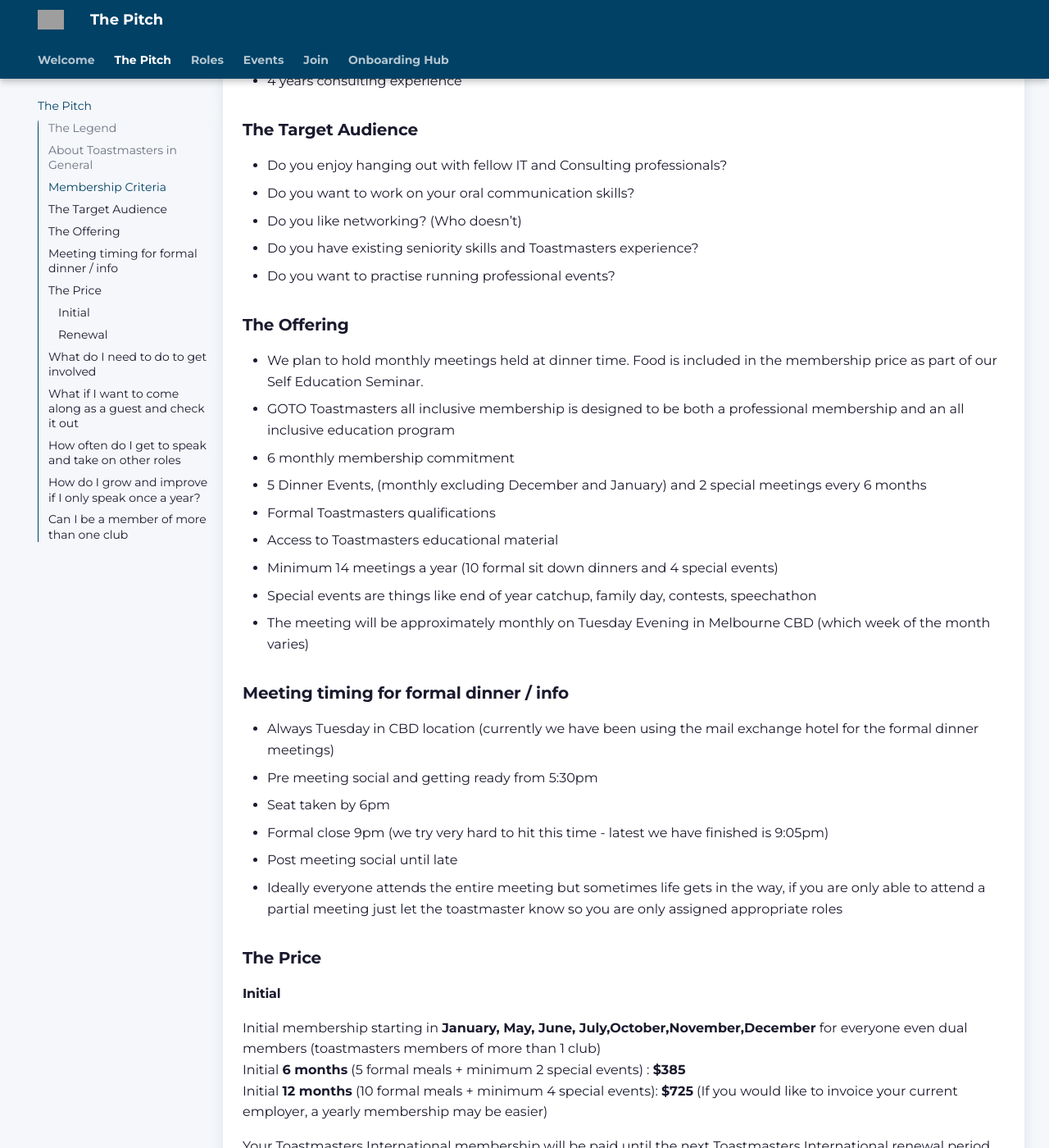
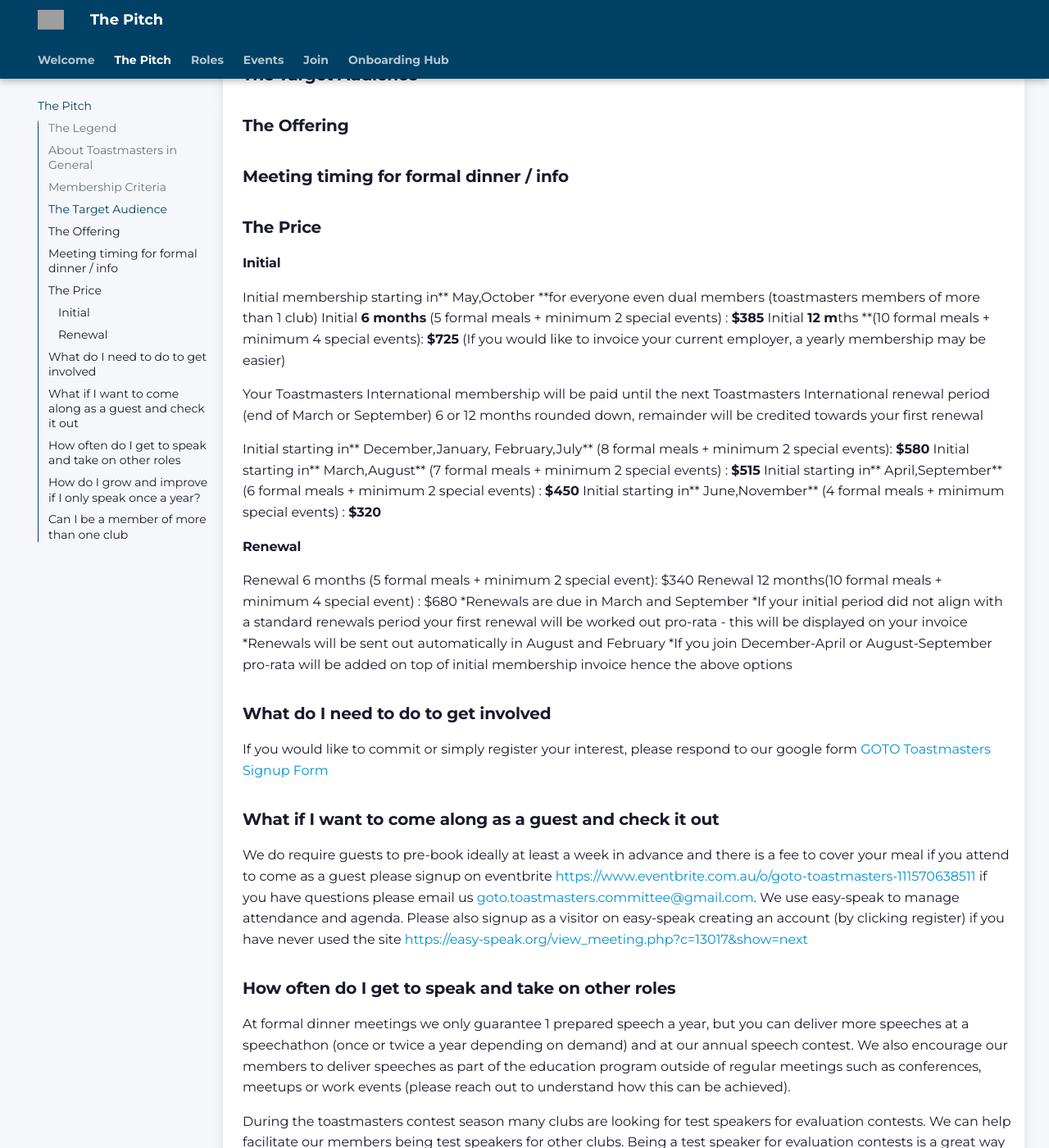
Before and after one commit to rkenefeck/gototoastmasters, an MkDocs documentation site: the page built from docs/pitch.md, in a window 1280 px wide and 1400 px high, scrolled down 699 px. Shown: the whole window at 82% size. Built offline with MkDocs 1.6.1 and Material for MkDocs 9.7.7, drawn with Linux system fonts in a browser that asks for light colours; plug-ins that fetch from the network failed and are left out; some of the changed text lies outside the part shown; grey boxes are pictures that could not be loaded.

Commit message:
Auto-publish: GOTO Toastmasters club membership offering

```diff
--- a/docs/pitch.md
+++ b/docs/pitch.md
@@ -1,10 +1,9 @@
-# GOTO Toastmasters club membership offering
+GOTO Toastmasters club membership offering
 
 ### The Legend
 
 Over the last decade, many of us have honed our skills in corporate Toastmasters clubs. The best meetings were conducted over formal dinners and in person. Rob & Leslie were having a conversation and thought, wouldn't it be nice if we could continue this entertaining and educational experience beyond an individual organisation while opening it up to a broader audience? So they set themselves a target date of May 4th.
-
-**…On May the 4th 2024 Rob Kenefeck and Leslie Shroot achieved their goal to establish a new Toastmasters dinner club GOTO Toastmasters\!**
+**…On May the 4th 2024 ****Rob Kenefeck and Leslie Shroot achieved their goal to establish a new Toastmasters dinner club ****GOTO Toastmasters!**
 
 ### About Toastmasters in General
 
@@ -14,61 +13,35 @@
 
 One or more of the following to meet membership criteria for this Toastmasters club
 
-* Completed Level 3 for a toastmasters path
-* 8 year professional IT experience
-* 4 years consulting experience
-
 ### The Target Audience
-
-* Do you enjoy hanging out with fellow IT and Consulting professionals?
-* Do you want to work on your oral communication skills?
-* Do you like networking? (Who doesn’t)
-* Do you have existing seniority skills and Toastmasters experience?
-* Do you want to practise running professional events?
 
 ### The Offering
 
-* We plan to hold monthly meetings held at dinner time. Food is included in the membership price as part of our Self Education Seminar.
-  * GOTO Toastmasters all inclusive membership is designed to be both a professional membership and an all inclusive education program
-* 6 monthly membership commitment
-* 5 Dinner Events,  (monthly excluding December and January) and 2 special meetings every 6 months
-* Formal Toastmasters qualifications
-* Access to Toastmasters educational material
-* Minimum 14 meetings a year (10 formal sit down dinners and 4 special events)
-* Special events are things like end of year catchup, family day, contests, speechathon
-* The meeting will be approximately monthly on Tuesday Evening in Melbourne CBD (which week of the month varies)
-
 ### Meeting timing for formal dinner / info
-
-* Always Tuesday in CBD location (currently we have been using the mail exchange hotel for the formal dinner meetings)
-* Pre meeting social and getting ready from 5:30pm
-* Seat taken by 6pm
-* Formal close 9pm (we try very hard to hit this time \- latest we have finished is 9:05pm)
-* Post meeting social until late
-* Ideally everyone attends the entire meeting but sometimes life gets in the way, if you are only able to attend a partial meeting just let the toastmaster know so you are only assigned appropriate roles
 
 ### The Price
 
 #### Initial
 
-Initial membership starting in **January, May, June, July,October,November,December** for everyone even dual members (toastmasters members of more than 1 club)
-Initial **6 months** (5 formal meals \+ minimum 2 special events)  : **$385**
-Initial **12 months** (10 formal meals \+ minimum 4 special events): **$725** (If you would like to invoice your current employer, a yearly membership may be easier)
+Initial membership starting in**  May,October **for everyone even dual members (toastmasters members of more than 1 club)
+Initial **6 months** (5 formal meals + minimum 2 special events)  : **$385**
+Initial **12 months **(10 formal meals + minimum 4 special events): **$725** (If you would like to invoice your current employer, a yearly membership may be easier)
 
 Your Toastmasters International membership will be paid until the next Toastmasters International renewal period (end of March or September) 6 or 12 months rounded down, remainder will be credited towards your first renewal
 
-Initial starting in **December,January, February** (8 formal meals \+ minimum 2 special events): **$580**
-Initial starting in **March,August** (7 formal meals \+ minimum 2 special events) : **$515**
-Initial starting in **April,September** (6 formal meals \+ minimum 2 special events) : **$450**
+Initial starting in** December,January, February,July** (8 formal meals + minimum 2 special events): **$580**
+Initial starting in** March,August** (7 formal meals + minimum 2 special events) : **$515**
+Initial starting in** April,September** (6 formal meals + minimum 2 special events) : **$450**
+Initial starting in** June,November** (4 formal meals + minimum special events) : **$320**
 
 #### Renewal
 
-Renewal 6 months (5 formal meals \+ minimum 2 special event): $340
-Renewal 12 months(10 formal meals \+ minimum 4 special event) : $680
-\*Renewals are due in March and September
-\*If your initial period did not align with a standard renewals period your first renewal will be worked out pro-rata \- this will be displayed on your invoice
-\*Renewals will be sent out automatically in August and February
-\*If you join December-April or August-September pro-rata will be added on top of initial membership invoice hence the above options
+Renewal 6 months (5 formal meals + minimum 2 special event): $340
+Renewal 12 months(10 formal meals + minimum 4 special event) : $680
+*Renewals are due in March and September
+*If your initial period did not align with a standard renewals period your first renewal will be worked out pro-rata - this will be displayed on your invoice
+*Renewals will be sent out automatically in August and February
+*If you join December-April or August-September pro-rata will be added on top of initial membership invoice hence the above options
 
 ### What do I need to do to get involved
 
@@ -76,7 +49,7 @@
 
 ### What if I want to come along as a guest and check it out
 
-We do require guests to pre-book ideally at least a week in advance and there is a fee to cover your meal if you attend to come as a guest please email us [goto.toastmasters.committee@gmail.com](mailto:goto.toastmasters.committee@gmail.com). We use easy-speak to manage attendance and agenda. Please also signup as a visitor on easy-speak creating an account (by clicking register) if you have never used the site [https://easy-speak.org/view\_meeting.php?c=13017\&show=next](https://easy-speak.org/view_meeting.php?c=13017&show=next)
+We do require guests to pre-book ideally at least a week in advance and there is a fee to cover your meal if you attend to come as a guest please signup on eventbrite [https://www.eventbrite.com.au/o/goto-toastmasters-111570638511](https://www.eventbrite.com.au/o/goto-toastmasters-111570638511) if you have questions please email us [goto.toastmasters.committee@gmail.com](mailto:goto.toastmasters.committee@gmail.com). We use easy-speak to manage attendance and agenda. Please also signup as a visitor on easy-speak creating an account (by clicking register) if you have never used the site [https://easy-speak.org/view_meeting.php?c=13017&show=next](https://easy-speak.org/view_meeting.php?c=13017&show=next)
 
 ### How often do I get to speak and take on other roles
 
```
Also changed, not shown: other parts of docs/pitch.md (+9 -10 lines).
